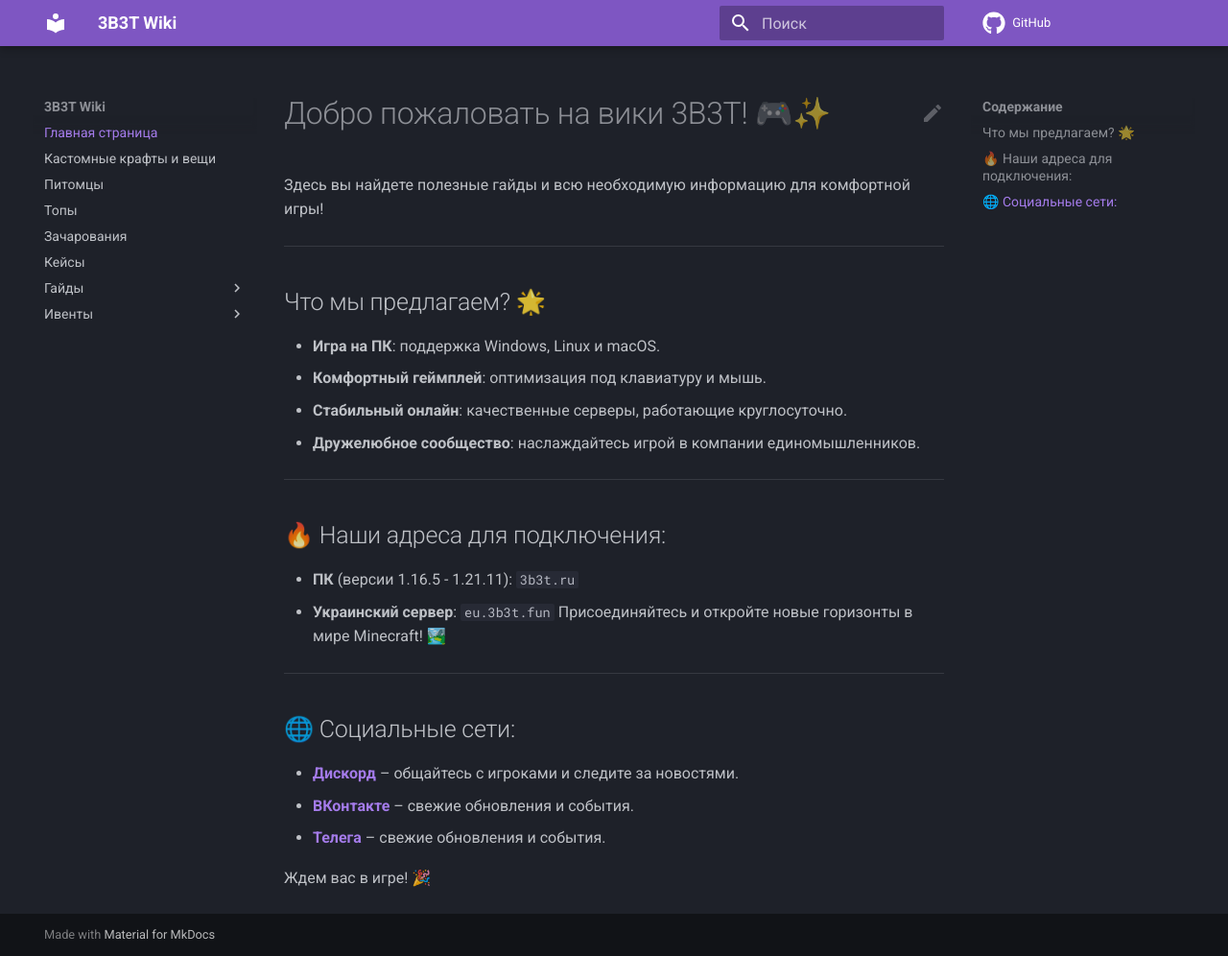
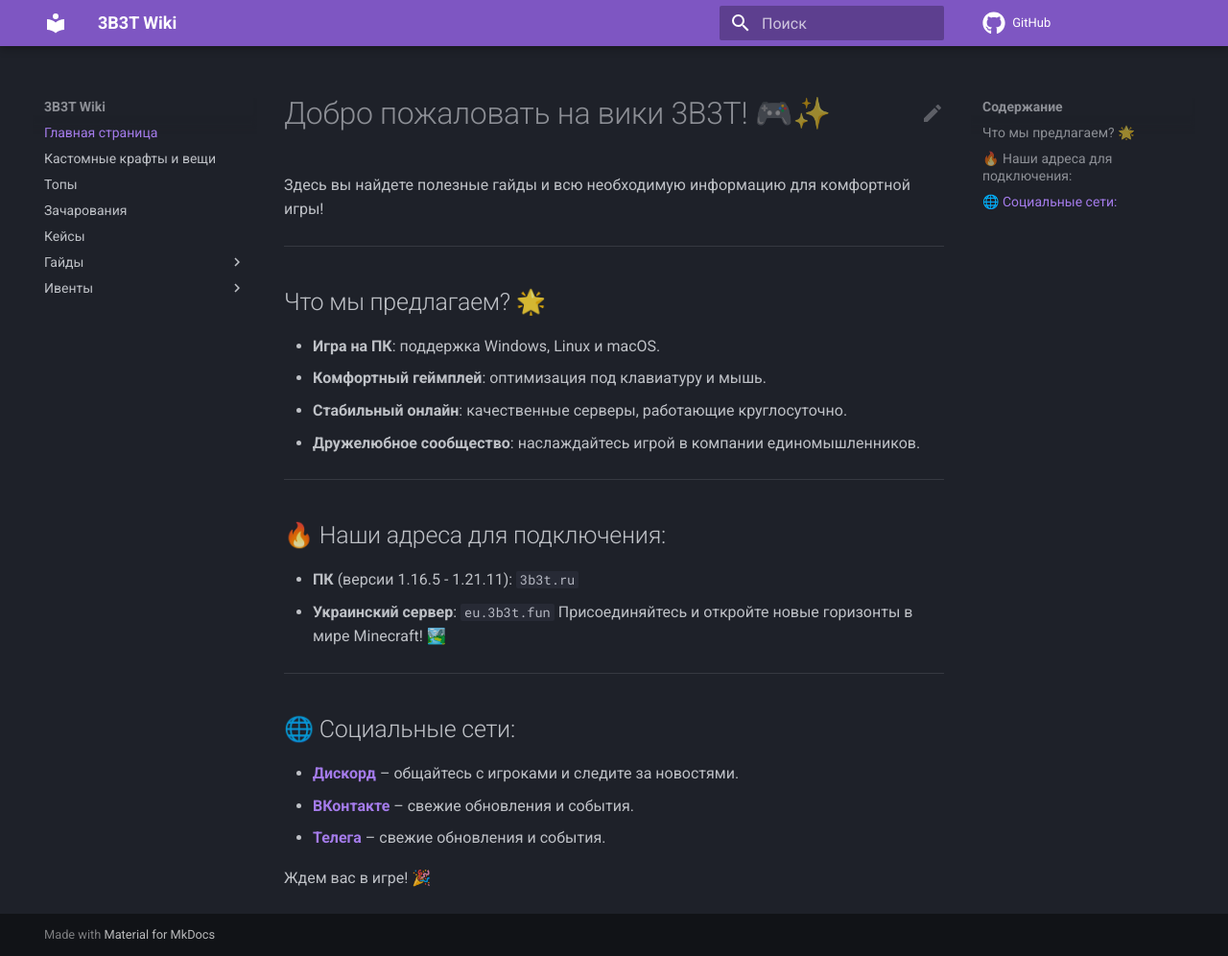
Before and after one commit to 3B3TServer/Docs, an MkDocs documentation site: the page built from docs/index.md, in a window 1280 px wide and 996 px high. Shown: the whole window at 96% size. Built offline with MkDocs 1.6.1 and Material for MkDocs 9.7.7, drawn with Linux system fonts in a browser that asks for light colours; comment, search, counter and statistics services are not loaded.

Commit message:
Скрыл питомцы
Неакульно

```diff
--- a/mkdocs.yml
+++ b/mkdocs.yml
@@ -4,7 +4,6 @@
 nav:
   - 'Главная страница': 'index.md'
   - 'Кастомные крафты и вещи': 'Custom_items_and_crafts.md'
-  - 'Питомцы': 'pets.md'
   - 'Топы': 'tops.md'
   - 'Зачарования': 'enchantments.md'
   - 'Кейсы': 'cases.md'
```
